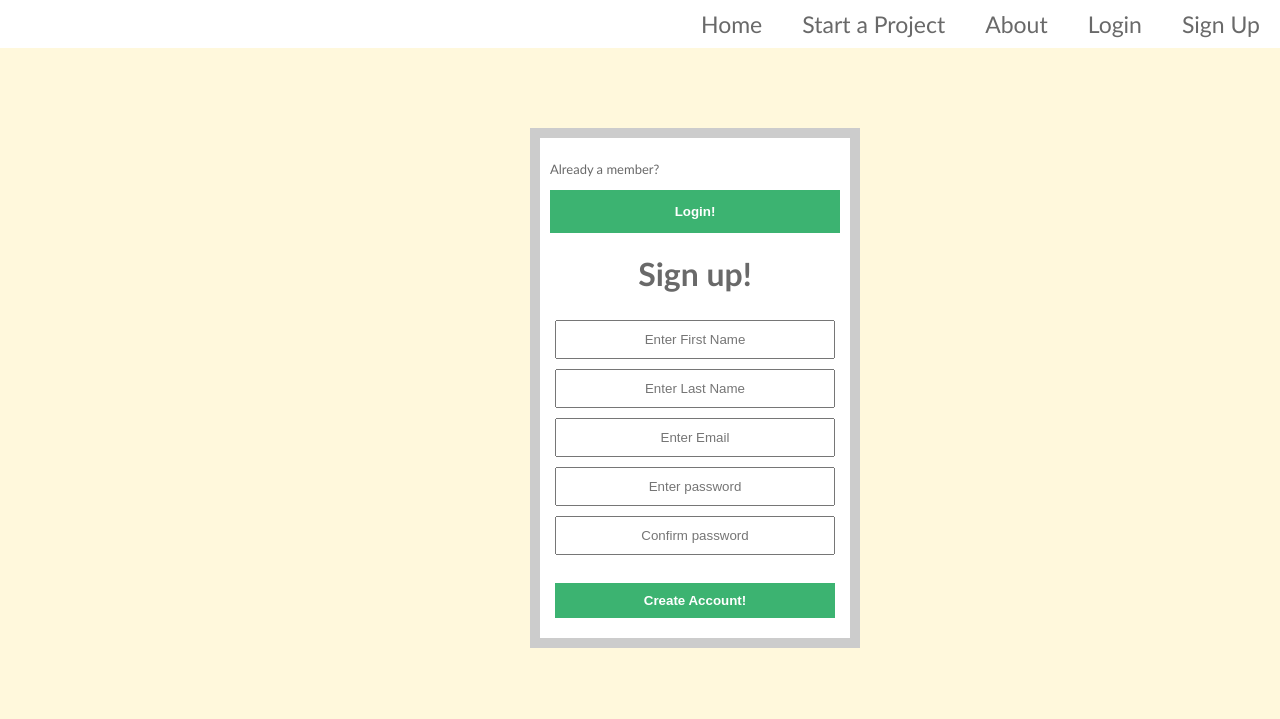
After one commit to bl-op/system-project, a PHP site: page /signup.html in a window 1280 px wide. The commit adds this page. Shown: the top 719 px of the page. Run offline with PHP 8.4, Linux system fonts and the light colour scheme.

Commit message:
signup and add new member

```diff
--- a/NewProject.html
+++ b/NewProject.html
@@ -12,7 +12,7 @@
           <li><a href="login.html">Login</a></li>
           <li><a href="#">About</a></li>
           <li><a href="#">Start a Project</a></li>
-          <li><a href="home.html">Home</a></li>
+          <li><a href="carifund.html">Home</a></li>
       </ul>
   </div>
 
@@ -20,6 +20,7 @@
 
   <body>
     <br><br>
+    <div class="newproject">
   	<form action="forms.php" method="post">
   	   <p>Project Title: <input type="text" name="projectTitle" required></p>
        <p>Project Beneficiary: <input type="text" name="beneficiary" required></p>
@@ -43,5 +44,6 @@
 
   	  <P><INPUT TYPE=SUBMIT VALUE="Submit" name="new-project" style="width: 75px">
   	</FORM>
+    </div>
   </body>
 </html>
--- a/carifund.html
+++ b/carifund.html
@@ -10,10 +10,11 @@
         <header>
         <div class="navibar">
             <ul>
+                <li><a href="signup.html">Sign Up</a></li>
                 <li><a href="login.html">Login</a></li>
                 <li><a href="#">About</a></li>
                 <li><a href="#">Start a Project</a></li>
-                <li><a href="home.html">Home</a></li>
+                <li><a href="carifund.html">Home</a></li>
             </ul>
         </div>
         </header>
--- a/resources/css/stylesheet.css
+++ b/resources/css/stylesheet.css
@@ -5,11 +5,11 @@ body{
 
 /*Please inform if it's in conflict with other webpages: form and input*/
 
-form{
+.newproject form{
   padding: 0px 30%;
 }
 
-input{
+.newproject input{
   width: 250px;
   float: right;
 }
@@ -49,3 +49,69 @@ input{
   color: white;
   background-color: gray;
 }
+
+.loginform{
+	height:400px;
+	width:290px;
+	margin:80px 530px;
+	border: 10px #CCC solid;
+	background:white;
+	padding:10px;
+}
+
+
+.loginform input{
+	padding: 10px;
+	width: 280px;
+	margin: 5px;
+}
+
+
+.loginform button{
+	background-color: mediumseagreen;
+	color: white;
+	width: 290px;
+	padding: 14px 20px;
+	margin: auto;
+	border: none;
+	cursor: pointer;
+}
+
+.signupform{
+	height:480px;
+	width:290px;
+	margin:80px 530px;
+	border: 10px #CCC solid;
+	background:white;
+	padding:10px;
+}
+
+
+.signupform input{
+	padding: 10px;
+	width: 280px;
+	margin: 5px;
+  text-align: center;
+}
+
+
+.signupform button{
+	background-color: mediumseagreen;
+	color: white;
+	width: 290px;
+	padding: 14px 20px;
+	margin: auto;
+	border: none;
+	cursor: pointer;
+}
+
+.btn {
+	background-color: mediumseagreen;
+  font-weight: bold;
+	color: white;
+	width: 290px;
+	padding: 14px 20px;
+	margin: auto;
+	border: none;
+	cursor: pointer;
+}
--- /dev/null
+++ b/signup.html
@@ -0,0 +1,53 @@
+<html>
+    <head>
+        <title>Sign Up</title>
+        <meta charset="UTF-8">
+        <meta name="viewport" content="width=device-width, initial-scale=1.0">
+        <link rel="stylesheet" href="resources\css\stylesheet.css">
+    </head>
+    <body>
+        <header>
+        <div class="navibar">
+            <ul>
+                <li><a href="signup.html">Sign Up</a></li>
+                <li><a href="login.html">Login</a></li>
+                <li><a href="#">About</a></li>
+                <li><a href="#">Start a Project</a></li>
+                <li><a href="carifund.html">Home</a></li>
+            </ul>
+        </div>
+        </header>
+        <div class="signupform">
+            <form action="login.html">
+                	<p style="font-family:Trebuchet MS; font-size: 13px;color:dimgray">Already a member?</p>
+                	<button><b>Login!</b></button>
+            </form>
+            <form action="forms.php" method="post">
+                	<h1 style="font-family:Trebuchet MS;color:dimgray; text-align: center;">Sign up!</h1>
+                    <input type="text" placeholder="Enter First Name" name="firstname" required>
+                    <input type="text" placeholder="Enter Last Name" name="lastname" required>
+                    <input type="text" placeholder="Enter Email" name="email" required>
+                	<input type="password" placeholder="Enter password" id="password" name="password" required>
+                    <input type="password" placeholder="Confirm password" id="confirm_password" name="confirm_password"required>
+                    <br></br>
+                	<input type="submit" name="create" value="Create Account!" class="btn">
+            </form>
+        </div>
+    </body>
+</html>
+
+<script>
+var password = document.getElementById("password")
+var confirm_password = document.getElementById("confirm_password");
+
+function validatePassword(){
+  if(password.value != confirm_password.value) {
+    confirm_password.setCustomValidity("Passwords Do Not Match!");
+  } else {
+    confirm_password.setCustomValidity('');
+  }
+}
+
+password.onchange = validatePassword;
+confirm_password.onkeyup = validatePassword;
+</script>
```
Also changed, not shown: forms.php (+13 -0 lines), login.html (+16 -1 lines).
